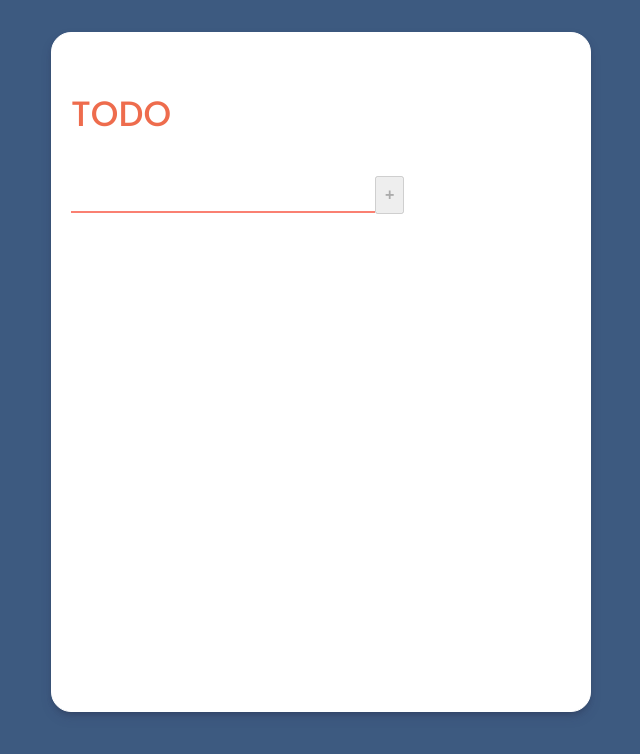
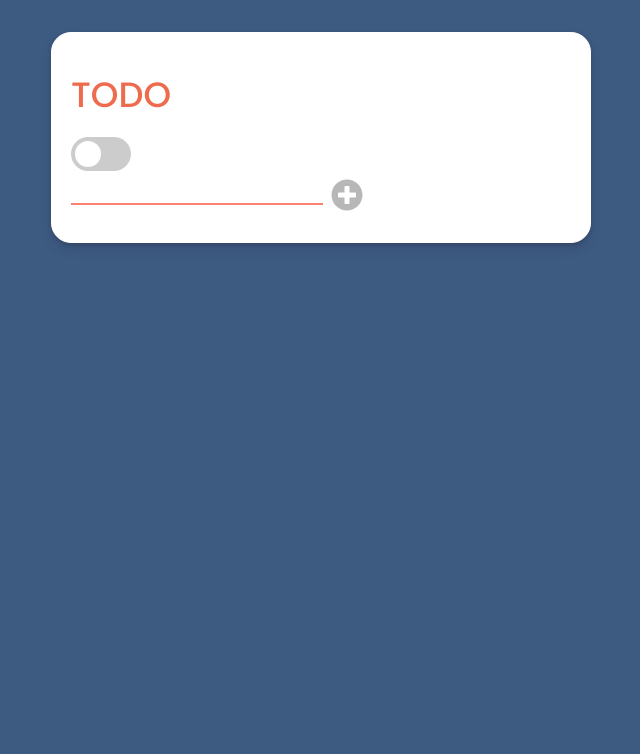
Before and after one commit to dwainejade/dwaine-todo-list, a React (Create React App) app: page / in a window 1280 px wide. Shown: the top 754 px of the page, without its empty margins (319-959 px from the left). Built offline with nearby package versions, Linux system fonts and the light colour scheme.

Commit message:
hide completed working

```diff
--- a/src/App.css
+++ b/src/App.css
@@ -1,20 +1,21 @@
-
-
 .app-wrapper {
   border-radius: 20px;
   border: 1px solid white;
   padding: 1.2rem;
   max-width: 500px;
-  min-height: 80vh;
+  /* come back to thiis put scroll or delete */
+  max-height: 80vh;
   margin: 2rem auto;
   background-color: white;
-  box-shadow: rgba(50, 50, 93, 0.25) 0px 6px 12px -2px, rgba(0, 0, 0, 0.3) 0px 3px 7px -3px;
+  box-shadow: rgba(50, 50, 93, 0.25) 0px 6px 12px -2px,
+    rgba(0, 0, 0, 0.3) 0px 3px 7px -3px;
 }
 
 .app-title {
   font-size: 2.2rem;
   font-weight: 500;
-  color: #EE6C4D;
+  color: #ee6c4d;
+  margin: 1rem 0;
 }
 
 ul {
@@ -31,3 +32,66 @@ button {
   font-size: 1rem;
   font-weight: 700;
 }
+
+/* The switch - the box around the slider */
+.switch {
+  position: relative;
+  display: inline-block;
+  width: 60px;
+  height: 34px;
+}
+
+/* Hide default HTML checkbox */
+.switch input {
+  opacity: 0;
+  width: 0;
+  height: 0;
+}
+
+/* The slider */
+.slider {
+  position: absolute;
+  cursor: pointer;
+  top: 0;
+  left: 0;
+  right: 0;
+  bottom: 0;
+  background-color: #ccc;
+  -webkit-transition: 0.4s;
+  transition: 0.4s;
+}
+
+.slider:before {
+  position: absolute;
+  content: "";
+  height: 26px;
+  width: 26px;
+  left: 4px;
+  bottom: 4px;
+  background-color: white;
+  -webkit-transition: 0.4s;
+  transition: 0.4s;
+}
+
+input:checked + .slider {
+  background-color: #2196f3;
+}
+
+input:focus + .slider {
+  box-shadow: 0 0 1px #2196f3;
+}
+
+input:checked + .slider:before {
+  -webkit-transform: translateX(26px);
+  -ms-transform: translateX(26px);
+  transform: translateX(26px);
+}
+
+/* Rounded sliders */
+.slider.round {
+  border-radius: 34px;
+}
+
+.slider.round:before {
+  border-radius: 50%;
+}
--- a/src/App.js
+++ b/src/App.js
@@ -9,9 +9,7 @@ function App() {
   return (
     <TodoProvider>
       <div className="app-wrapper">
-        <div className="app-title">
-          <p>TODO</p>
-        </div>
+        <div className="app-title">TODO</div>
         <TodoList></TodoList>
       </div>
     </TodoProvider>
--- a/src/components/TodoList.js
+++ b/src/components/TodoList.js
@@ -2,11 +2,12 @@ import React, { useState } from "react";
 import { useContext } from "react/cjs/react.development";
 import Todo from "./Todo";
 import { TodoContext } from "./TodoContext";
+import { FaPlusCircle } from "react-icons/fa";
 
 function TodoList() {
   const [todos, setTodos] = useContext(TodoContext);
   const [input, setInput] = useState("");
-  const [showCompleted, setShowCompleted] = useState(true);
+  const [showCompleted, setShowCompleted] = useState(false);
 
   function newTodo(text) {
     return { text, id: Date.now(), completed: false };
@@ -14,27 +15,44 @@ function TodoList() {
 
   const addTodo = (e) => {
     e.preventDefault();
-    setTodos([...todos, newTodo(input)]);
+    const text = input.trim();
+    if (text) {
+      setTodos([...todos, newTodo(text)]);
+      console.log("todo added: ", todos);
+    }
     setInput("");
-    console.log("todo added: ", todos);
+  };
+
+  const handleShowCompleted = () => {
+    setShowCompleted(!showCompleted);
   };
 
   const newTodos = todos.filter((todo) => todo.completed === false);
 
   return (
-    <div>
+    <div className="list-wrapper">
+      <label class="switch">
+        <input
+          type="checkbox"
+          defaultChecked={showCompleted}
+          onChange={handleShowCompleted}
+        />
+        <span class="slider round"></span>
+      </label>
       {showCompleted
         ? todos.map((todo) => <Todo todo={todo} key={todo.id} />)
         : newTodos.map((todo) => <Todo todo={todo} key={todo.id} />)}
-      <form>
+      <form className="input-form">
         <input
           type="text"
           value={input}
           onChange={(e) => setInput(e.target.value)}
         />
-        <button onClick={addTodo} disabled={!input}>
-          +
-        </button>
+        <span>
+          <button onClick={addTodo} disabled={!input}>
+            <FaPlusCircle className="plus" size={32} />
+          </button>
+        </span>
       </form>
     </div>
   );
--- a/src/components/todo.css
+++ b/src/components/todo.css
@@ -1,3 +1,6 @@
+.app-wrapper {
+}
+
 .item-wrapper {
   display: flex;
   justify-content: space-between;
@@ -12,7 +15,7 @@
 .left-wrapper {
   border-bottom: 1px solid #98c1d9;
   max-width: 100%;
-  min-width: 300px;
+  min-width: 100px;
   display: flex;
   flex: 4;
   align-items: center;
@@ -34,31 +37,24 @@
   color: silver;
 }
 
-/* .todo-title {
-  text-align: center;
-  padding-left: 2rem;
-} */
-
-/* .radio {
-  width: 20px;
-  height: 20px;
-  border: 1px solid;
-  align-self: center;
-  border-radius: 20px;
-  display: flex;
+button {
+  background-color: white;
+  border: none;
   cursor: pointer;
 }
 
-.radio-clicked {
-  width: 15px;
-  height: 15px;
-  border: 1px solid salmon;
-  background-color: salmon;
-  justify-content: center;
-  align-self: center;
-  margin: auto;
-  border-radius: 15px;
-} */
+.input-form {
+  display: flex;
+  bottom: 10px;
+  max-width: 300px;
+}
+input {
+  width: 100%;
+}
+
+.plus {
+  /* display: absolute; */
+}
 
 .checkbox {
   cursor: pointer;
```
Also changed, not shown: src/components/Reducer.js (deleted, +0 -41 lines), src/firebase.js (deleted, +0 -15 lines), 1 other file (tests, documents, lock files or other folders).
